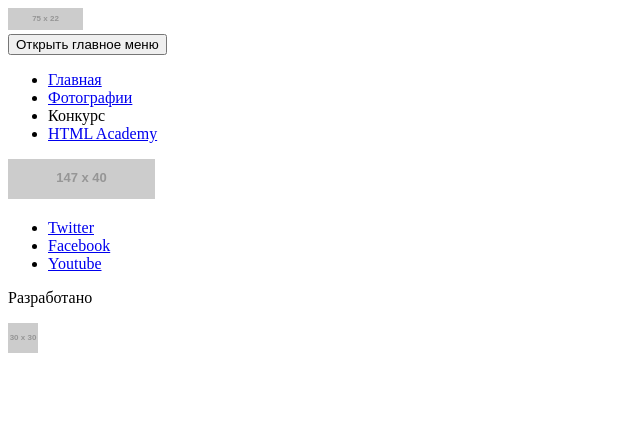
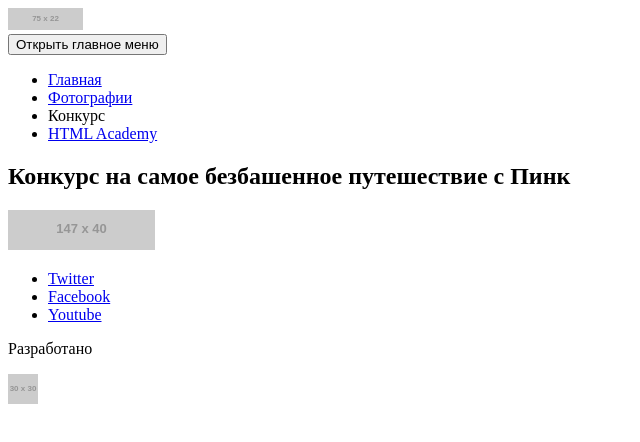
Before and after one commit to nadyayusova/1336871-pink-19, a website: page source/form.html in a window 1280 px wide. Shown: the whole page, without its empty margins (0-640 px from the left). Drawn offline with Linux system fonts and the light colour scheme; placeholder pictures from the web are drawn by us.

Commit message:
Добавляет блок в заголовок

```diff
--- a/source/form.html
+++ b/source/form.html
@@ -18,6 +18,9 @@
           <li class="site-list__item"><a href="https://htmlacademy.ru/">HTML Academy</a></li>
         </ul>
       </nav>
+      <div class="page-header__slogan">
+        <h2>Конкурс на самое безбашенное путешествие с Пинк</h2>
+      </div>
     </header>
     <main class="page-main">
     </main>
```
